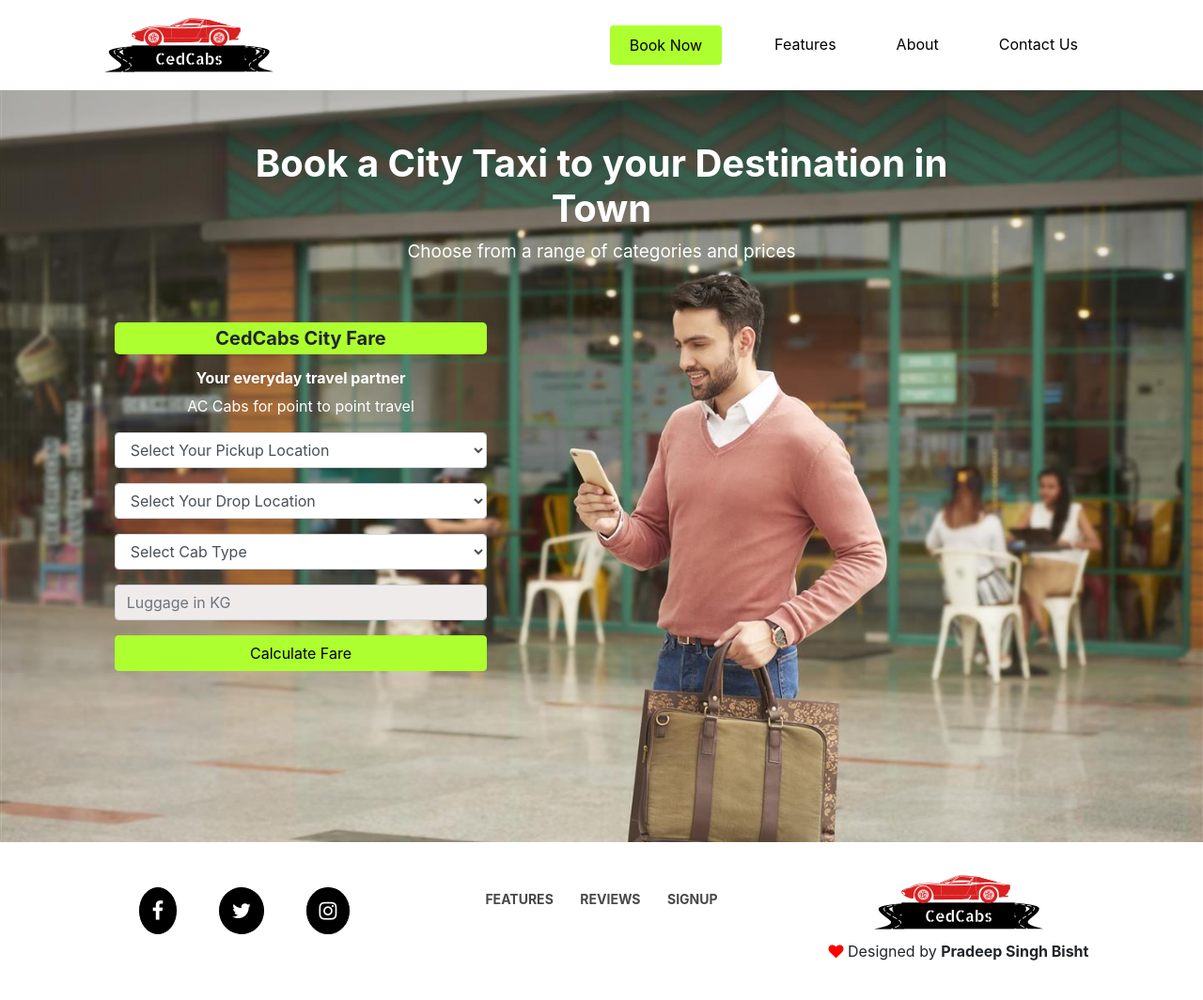
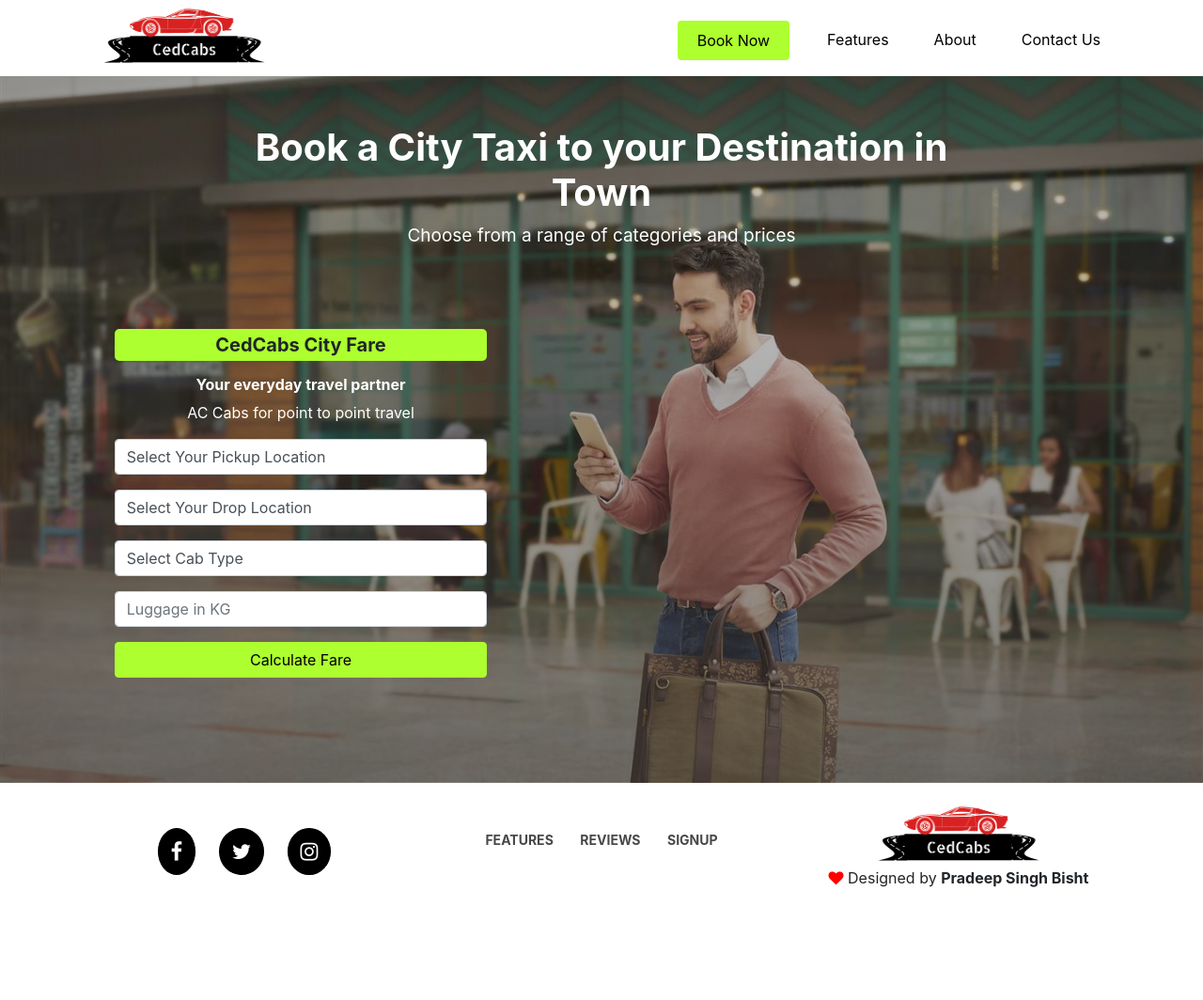
Before and after one commit to PradeepSinghBisht/CedCabs, a PHP site: page / in a window 1280 px wide. Shown: the whole page at 94% size. After the commit the page ends 944 px from the top, so only its background shows below. Run offline with PHP 8.4, Linux system fonts and the light colour scheme.

Commit message:
Add files via upload

```diff
--- a/index.html
+++ b/index.html
@@ -10,27 +10,28 @@
     <link rel="stylesheet" href="https://maxcdn.bootstrapcdn.com/bootstrap/4.0.0/css/bootstrap.min.css"
         integrity="sha384-Gn5384xqQ1aoWXA+058RXPxPg6fy4IWvTNh0E263XmFcJlSAwiGgFAW/dAiS6JXm" crossorigin="anonymous">
     <script src="https://ajax.googleapis.com/ajax/libs/jquery/3.5.1/jquery.min.js"></script>
+    <script src="action.js"></script>
     <title>CedCabs</title>
 </head>
 <body>
     <header class="container">
-        <nav class="navbar navbar-expand-lg navbar-light py-2">
+        <nav class="navbar navbar-expand-md navbar-light py-2">
             <img src="cedcabs.png" alt="CedCabs" id="logo">
             <button class="navbar-toggler" type="button" data-toggle="collapse" data-target="#navbarNavAltMarkup" aria-controls="navbarNavAltMarkup" aria-expanded="false" aria-label="Toggle navigation">
               <span class="navbar-toggler-icon"></span>
             </button>
             <div class="collapse navbar-collapse" id="navbarNavAltMarkup">
               <div class="navbar-nav ml-auto" id="navbtn">
-                <a class="nav-item btn mx-4 py-2" href="#" id="book">Book Now<span class="sr-only">(current)</span></a>
-                <a class="nav-item nav-link mx-4" href="#">Features</a>
-                <a class="nav-item nav-link mx-4" href="#">About</a>
-                <a class="nav-item nav-link mx-4" href="#">Contact Us</a>
+                <a class="nav-item btn mt-1 mx-3 py-2" href="#taxifare" id="book">Book Now<span class="sr-only">(current)</span></a>
+                <a class="nav-item nav-link mt-1 mx-3" href="#">Features</a>
+                <a class="nav-item nav-link mt-1 mx-3" href="#">About</a>
+                <a class="nav-item nav-link mt-1 ml-3" href="#">Contact Us</a>
               </div>
             </div>
           </nav>
     </header>
     <section>
-        <div class="container-fluid bg-overlay">
+        <div class="container-fluid bg-overlay py-5" id="taxifare">
             <div class="row text-center py-1">
                 <div class="col-sm-2 col-md-2 col-lg-2"></div>
                 <div id= "section1"class="col-sm-8 col-md-8 col-lg-8">
@@ -39,15 +40,15 @@
                 </div>
                 <div class="col-sm-2 col-md-2 col-lg-2"></div>
             </div>
-            <div class="row text-center my-4">
-                <div class="col-sm-1 col-md-1 col-lg-1"></div>
-                <div class="col-sm-4 col-md-4 col-lg-4 " id="form">
+            <div class="row text-center my-5">
+                <div class="col-sm-2 col-md-1 col-lg-1"></div>
+                <div class="col-sm-8 col-md-5 col-lg-4 " id="form">
                     <h5 class="my-3">CedCabs City Fare</h5>
                     <h6>Your everyday travel partner</h6>
                     <p class="mb-3">AC Cabs for point to point travel</p>
-                    <form>
+                    <form action="#">
                         <div class="form-group">
-                            <select name="pickup" class="form-control" id="pickup">
+                            <select name="pickup" class="form-control location" id="pickup">
                                 <option value="">Select Your Pickup Location</option>
                                 <option value="Charbagh">Charbagh</option>
                                 <option value="Indira Nagar">Indira Nagar</option>
@@ -80,52 +81,38 @@
                             </select>
                         </div>
                         <div class="form-group">
-                            <input type="number" class="form-control" id="luggage" placeholder="Luggage in KG">
+                            <input type="text" class="form-control" id="luggage" placeholder="Luggage in KG">
                         </div>
                         <p>
-                            <button type="submit" class="btn btn-primary">Calculate Fare</button>
+                            <button type="button" id="fare" class="btn btn-primary">Calculate Fare</button>
                         </p>
                     </form>
                 </div>
-                <div class="col-sm-7 col-md-7 col-lg-7"></div>
+                <div class="col-sm-2 col-md-6 col-lg-7"></div>
             </div>
         </div>
     </section>
     <footer>
         <div id="footer" class="container">
             <div class="row my-4 text-center">
-                <div id="footer1" class="col-lg-4 py-4">
+                <div id="footer1" class="col-md-4 col-lg-4 py-4">
                     <i class="fa fa-facebook" aria-hidden="true" style="padding: 13px;font-size: 22px;"></i>
                     <i class="fa fa-twitter" aria-hidden="true" style="padding: 13px;font-size: 22px;"></i>
                     <i class="fa fa-instagram" aria-hidden="true" style="padding: 13px;font-size: 22px;"></i>
                 </div>
-                <div id="footer3" class="col-lg-4 py-4">
+                <div id="footer3" class="col-md-4 col-lg-4 py-4">
                     <ul>
                         <li><a href="#features">FEATURES</a></li>
                         <li><a href="#reviews">REVIEWS</a></li>
                         <li><a href="#signup">SIGNUP</a></li>
                     </ul>
                 </div>
-                <div id="footer2" class="col-lg-4">
+                <div id="footer2" class="col-md-4 col-lg-4">
                     <img src="cedcabs.png" alt="CedCabs" id="logo">
                     <p><i class="fa fa-heart" aria-hidden="true" style="color: red;"></i> Designed by <strong>Pradeep Singh Bisht</strong></p>
                 </div>
             </div>
         </div>
     </footer>
-    <script>
-        $('#pickup').change(function(){
-            var pickup = $('#pickup').val();
-            $.ajax({
-                url: "ajax.php",
-                data: {pickup},
-                type: 'POST',
-                dataType: 'html',
-                success: function(result){
-                    alert(result);
-                }
-            });
-        });
-    </script>
 </body>
 </html>
--- a/style.css
+++ b/style.css
@@ -2,12 +2,14 @@
     margin: 0;
 }
 #logo{
-    margin: -60px 0px;
+    height: 200px;
+    width: 190px;
+    margin: -70px 0px -65px;
 }
 #navbtn a{
     color: black;
 }
-#navbtn a:first-child:hover{
+#navbtn a:hover{
     color: black;
     background-color: rgb(151, 228, 35);
 }
@@ -17,11 +19,10 @@
     padding-right: 20px;
 }
 .bg-overlay {
-    background: url("cabs.jpg");
+    background: linear-gradient(rgba(41, 39, 39,0.2),  rgba(41, 39, 39, 0.6)), url("cabs.jpg");
     background-repeat: no-repeat;
     background-size: cover;
     background-position: center center;
-    height: 800px;
     padding-top: 50px;
 }
 #section1 h1{
@@ -48,8 +49,8 @@
 #form p {
     color: white;
 }
-#form input{
-    background-color: rgb(240, 235, 235);
+select{
+    -webkit-appearance: none;
 }
 #form button:hover{
     background-color: rgb(151, 228, 35);
@@ -66,7 +67,7 @@
     border: 1px solid black;
     border-radius: 150%;
     background-color: black;
-    margin: 0px 20px;
+    margin: 0px 10px;
 }
 #footer3 ul{
     list-style-type: none;
```
Also changed, not shown: action.js (added, +52 -0 lines), ajax.php (+69 -1 lines).
